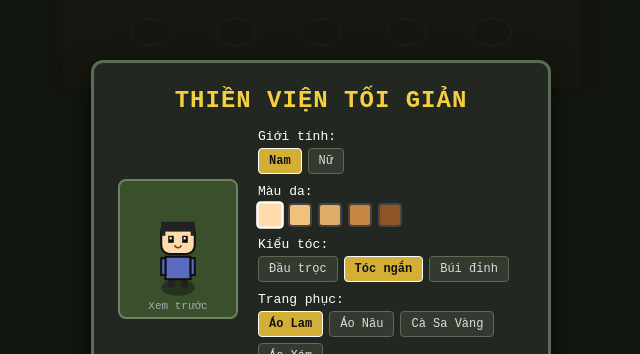
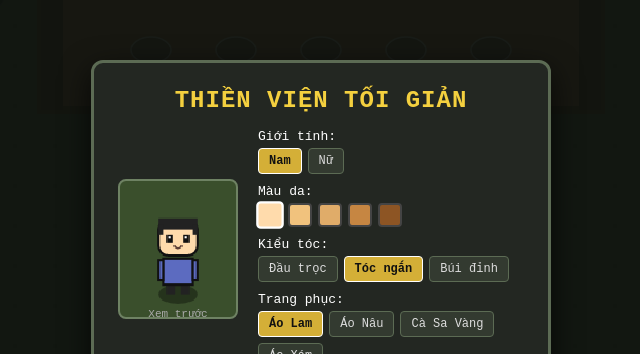
Before and after one commit to 7U4lV/rotmgthien, a plain HTML site: page index.html in a window 1280 px wide. Shown: the part 108-462 px from the top of the page, without its empty margins (319-959 px from the left). Drawn offline with Linux system fonts and the light colour scheme.

```diff
--- a/index.html
+++ b/index.html
@@ -2,11 +2,27 @@
 <html lang="vi">
 <head>
     <meta charset="UTF-8">
-    <meta name="viewport" content="width=device-width, initial-scale=1.0">
-    <title>Thiền Viện Tối Giản Online</title>
+    <meta name="viewport" content="width=device-width, initial-scale=1.0">\
+    <meta name="viewport" content="width=device-width, initial-scale=1.0, maximum-scale=1.0, user-scalable=no">
+    <title>Zen Online</title>
     <!-- Thư viện PeerJS chính hãng -->
     <script src="https://unpkg.com/peerjs@1.5.2/dist/peerjs.min.js"></script>
     <style>
+        html, body {
+    margin: 0;
+    padding: 0;
+    width: 100%;
+    height: 100%;
+    overflow: hidden; /* Chống cuộn trang thừa */
+    background-color: #111; /* Màu nền tối dịu mắt phù hợp không gian thiền */
+    touch-action: manipulation; /* Tăng tốc độ phản hồi chạm, tránh hiện tượng zoom đúp */
+}
+canvas, .game-container {
+    width: 100% !important;
+    height: auto !important;
+    max-height: 100vh;
+    object-fit: contain;
+}
         * { box-sizing: border-box; }
         body {
             margin: 0;
```
